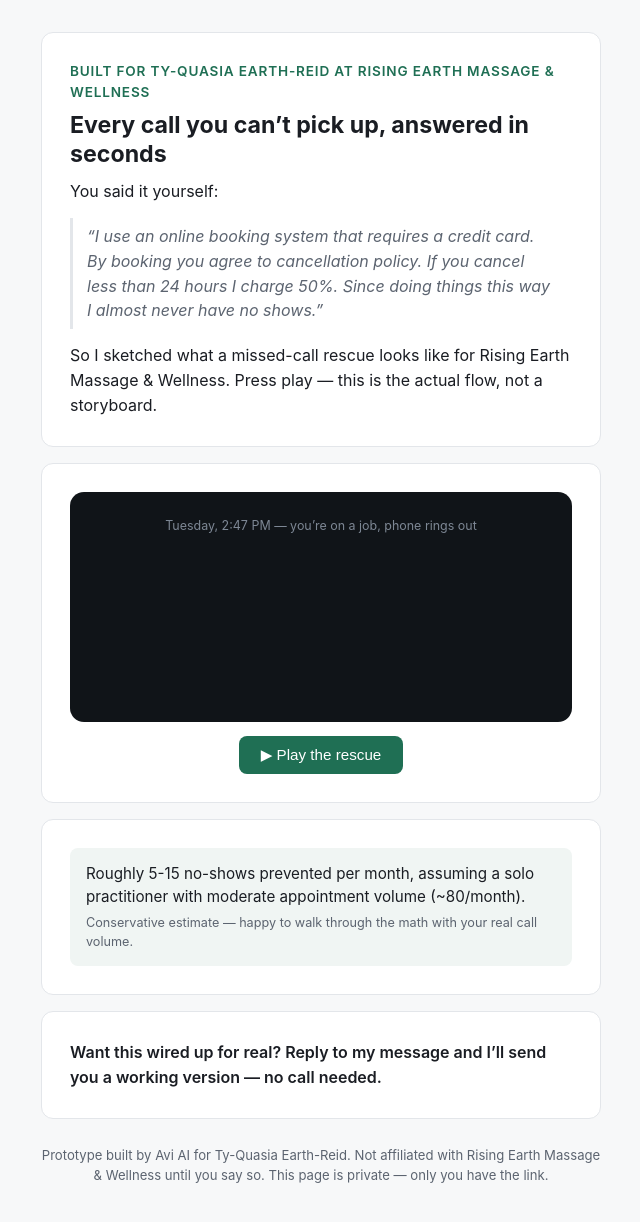
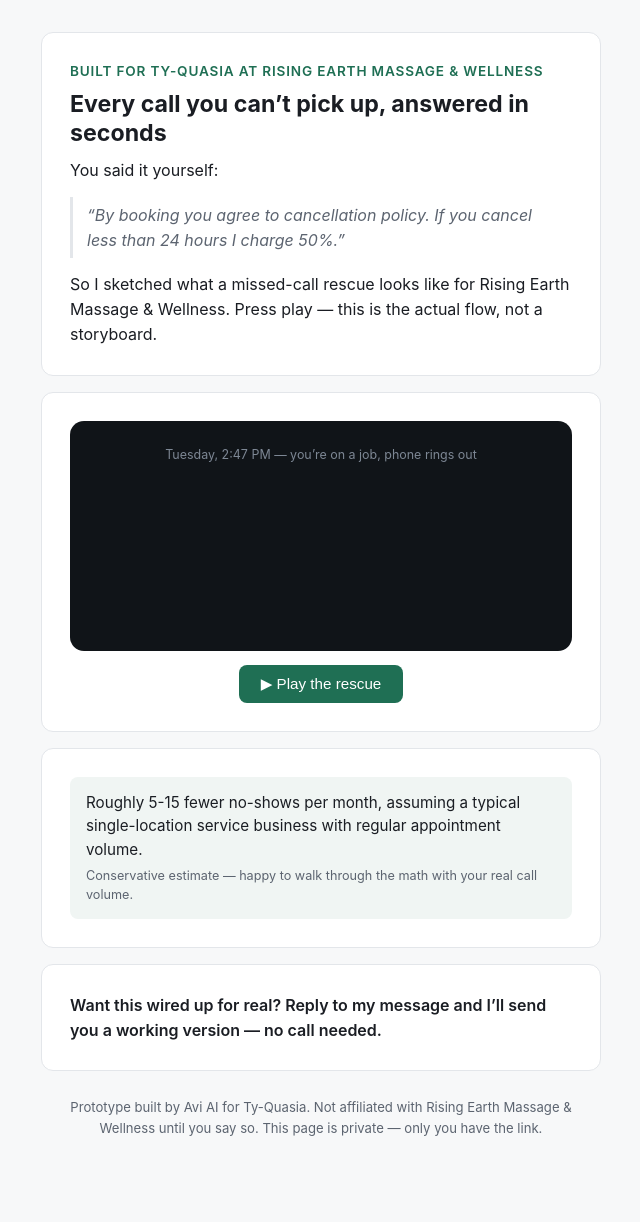
Before and after one commit to amondgock/demos, a plain HTML site: page scout-20260612-1-52922b/index.html in a window 1280 px wide. Shown: the whole page, without its empty margins (319-959 px from the left). After the commit the page ends 1200 px from the top, so only its background shows below. Drawn offline with Linux system fonts and the light colour scheme.

Commit message:
publish scout-20260612-1-52922b

```diff
--- a/scout-20260612-1-52922b/index.html
+++ b/scout-20260612-1-52922b/index.html
@@ -40,10 +40,10 @@
 <body>
 <main>
   <div class="card">
-    <div class="kicker">Built for Ty-Quasia Earth-Reid at Rising Earth Massage &amp; Wellness</div>
+    <div class="kicker">Built for Ty-Quasia at Rising Earth Massage &amp; Wellness</div>
     <h1>Every call you can&rsquo;t pick up, answered in seconds</h1>
     <p>You said it yourself:</p>
-    <blockquote>&ldquo;I use an online booking system that requires a credit card. By booking you agree to cancellation policy. If you cancel less than 24 hours I charge 50%. Since doing things this way I almost never have no shows.&rdquo;</blockquote>
+    <blockquote>&ldquo;By booking you agree to cancellation policy. If you cancel less than 24 hours I charge 50%.&rdquo;</blockquote>
     <p>So I sketched what a missed-call rescue looks like for Rising Earth Massage &amp; Wellness.
        Press play — this is the actual flow, not a storyboard.</p>
   </div>
@@ -56,12 +56,12 @@
   </div>
 
   <div class="card">
-    <div class="impact">Roughly 5-15 no-shows prevented per month, assuming a solo practitioner with moderate appointment volume (~80/month).<small>Conservative estimate — happy to
+    <div class="impact">Roughly 5-15 fewer no-shows per month, assuming a typical single-location service business with regular appointment volume.<small>Conservative estimate — happy to
     walk through the math with your real call volume.</small></div>
   </div>
 
   <div class="card"><p class="cta-alt">Want this wired up for real? Reply to my message and I&rsquo;ll send you a working version &mdash; no call needed.</p></div>
-  <footer>Prototype built by Avi AI for Ty-Quasia Earth-Reid. Not affiliated with Rising Earth Massage &amp; Wellness
+  <footer>Prototype built by Avi AI for Ty-Quasia. Not affiliated with Rising Earth Massage &amp; Wellness
   until you say so. This page is private — only you have the link.</footer>
 </main>
 <script>
```
